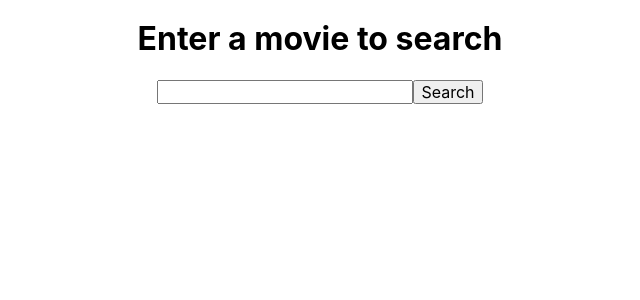
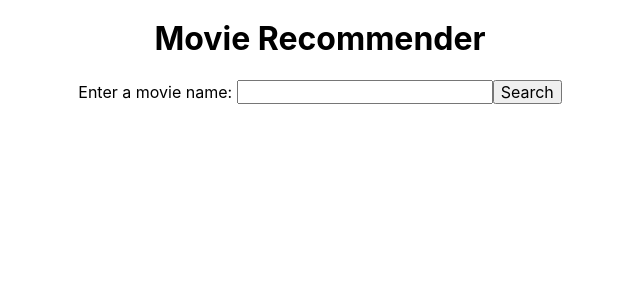
Before and after one commit to nbrown0000/movierecommender, a React (Create React App) app: page / in a window 1280 px wide. Shown: the top 300 px of the page, without its empty margins (320-960 px from the left). Built offline with nearby package versions, Linux system fonts and the light colour scheme.

Commit message:
Fetch method now uses input from SearchBox

```diff
--- a/src/App.js
+++ b/src/App.js
@@ -19,7 +19,7 @@ class App extends React.Component {
 
   onClickSearch = () => {
     /* Using The Movie Database (TMDb) API */
-    const searchTerm = "Jack+Reacher"
+    const searchTerm = this.state.input.split(' ').join('+');
     const apiKey = '88154b15622c6fea76bf9fcec6858911'
     const fetchString = `https://api.themoviedb.org/3/search/movie?api_key=${apiKey}&query=${searchTerm}`;
     fetch(fetchString)
@@ -32,7 +32,7 @@ class App extends React.Component {
   render() {
     return (
       <div className="App">
-        <h1>Enter a movie to search</h1>
+        <h1>Movie Recommender</h1>
         <SearchBox onClickSearch={this.onClickSearch}  onInputChange={this.onInputChange} />
         <CardContainer moviesList={this.state.searchResult} />
       </div>
--- a/src/components/SearchBox/SearchBox.js
+++ b/src/components/SearchBox/SearchBox.js
@@ -3,6 +3,7 @@ import React from 'react';
 const SearchBox = ({ onInputChange, onClickSearch }) => {
   return (
     <div className='tc ma3 db'>
+      <label>Enter a movie name: </label>
       <input onChange={onInputChange} />
       <button onClick={onClickSearch}>Search</button>
     </div>
```
